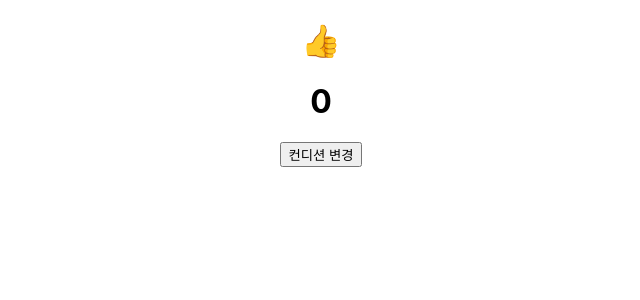
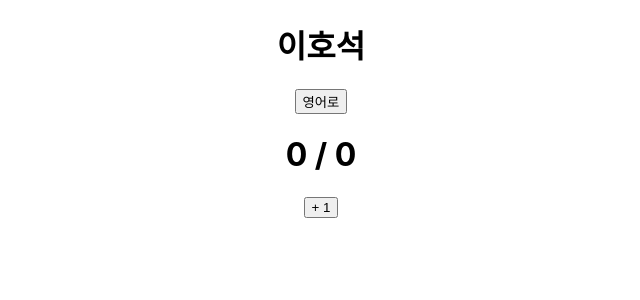
Before and after one commit to dbswp/KDT-React, a React (Create React App) app: page / in a window 1280 px wide. Shown: the top 300 px of the page, without its empty margins (319-959 px from the left). Built offline with nearby package versions, Linux system fonts and the light colour scheme.

Commit message:
함수형 컴포넌트 사용해서 state 연습

```diff
--- a/src/App.js
+++ b/src/App.js
@@ -2,7 +2,8 @@ import "./App.css";
 import React from "react";
 // import Examples2 from "./components/Examples2";
 // import Examples from "./components/Examples";
-// import State from "./components/State";
+import State from "./components/State";
+import State2 from "./components/State2";
 // import UsesState from "./components/UseState";
 import Condition from "./components/Condition";
 // import MainHeader from "./components/MainHeader";
@@ -21,10 +22,11 @@ function App() {
       {/* <EventHandler /> */}
       {/* <Examples /> */}
 
-      {/* <State /> */}
+      <State />
+      <State2 />
       {/* <UsesState /> */}
       {/* <Examples2 /> */}
-      <Condition />
+      {/* <Condition /> */}
     </div>
   );
 }
--- a/src/components/State.jsx
+++ b/src/components/State.jsx
@@ -1,18 +1,45 @@
-import React from "react";
+// import React from "react";
 
-export default function State() {
-  const teach = "윤제";
+// export default function State() {
+//   const teach = "윤제";
 
-  function inEnglish() {
-    const spanEl = document.querySelector("#text");
-    spanEl.innerHTML = "tetz";
+//   function inEnglish() {
+//     const spanEl = document.querySelector("#text");
+//     spanEl.innerHTML = "tetz";
+//   }
+
+//   return (
+//     <div>
+//       <button onClick={() => inEnglish()}>영어로!</button>
+//       <br />
+//       <span id="text">{teach}</span>
+//     </div>
+//   );
+// }
+
+import React, { Component } from "react";
+
+export default class State extends Component {
+  // 구버전
+  //   constructor(props) {
+  //     super(props);
+  //     this.state = {
+  //       teacher: "이호석",
+  //     };
+  //   }
+
+  state = {
+    teacher: "이호석",
+  };
+  render() {
+    const { teacher } = this.state;
+    return (
+      <div>
+        <h1>{teacher}</h1>
+        <button onClick={() => this.setState({ teacher: "tetz" })}>
+          영어로
+        </button>
+      </div>
+    );
   }
-
-  return (
-    <div>
-      <button onClick={() => inEnglish()}>영어로!</button>
-      <br />
-      <span id="text">{teach}</span>
-    </div>
-  );
 }
--- /dev/null
+++ b/src/components/State2.jsx
@@ -0,0 +1,27 @@
+import React, { useState } from "react";
+
+export default function State2() {
+  const [state, setState] = useState(0);
+  let variable = 0;
+
+  function plusVariable() {
+    variable += 1;
+    console.log(`state: ${state}, variable: ${variable}`);
+  }
+
+  return (
+    <div>
+      <h1>
+        {state} / {variable}
+      </h1>
+      <button
+        onClick={() => {
+          setState(state + 1);
+          plusVariable();
+        }}
+      >
+        + 1
+      </button>
+    </div>
+  );
+}
```
